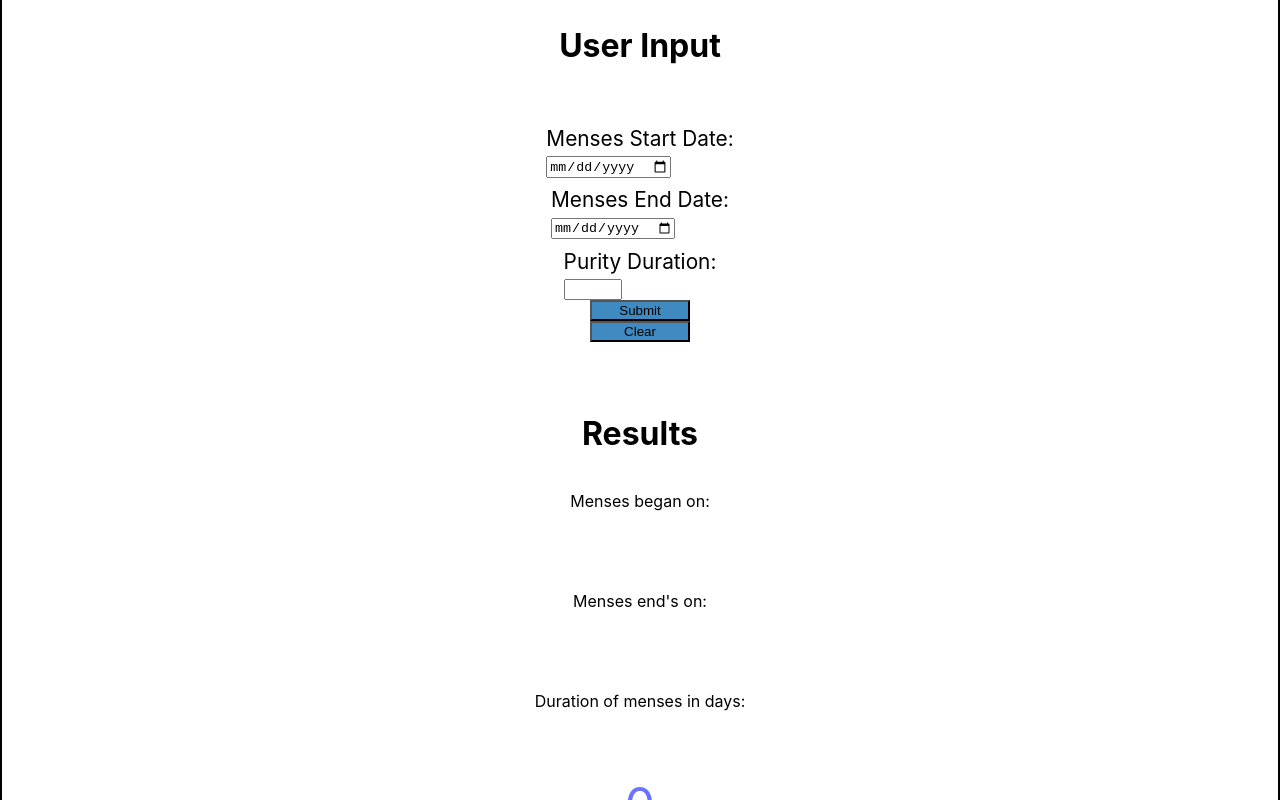
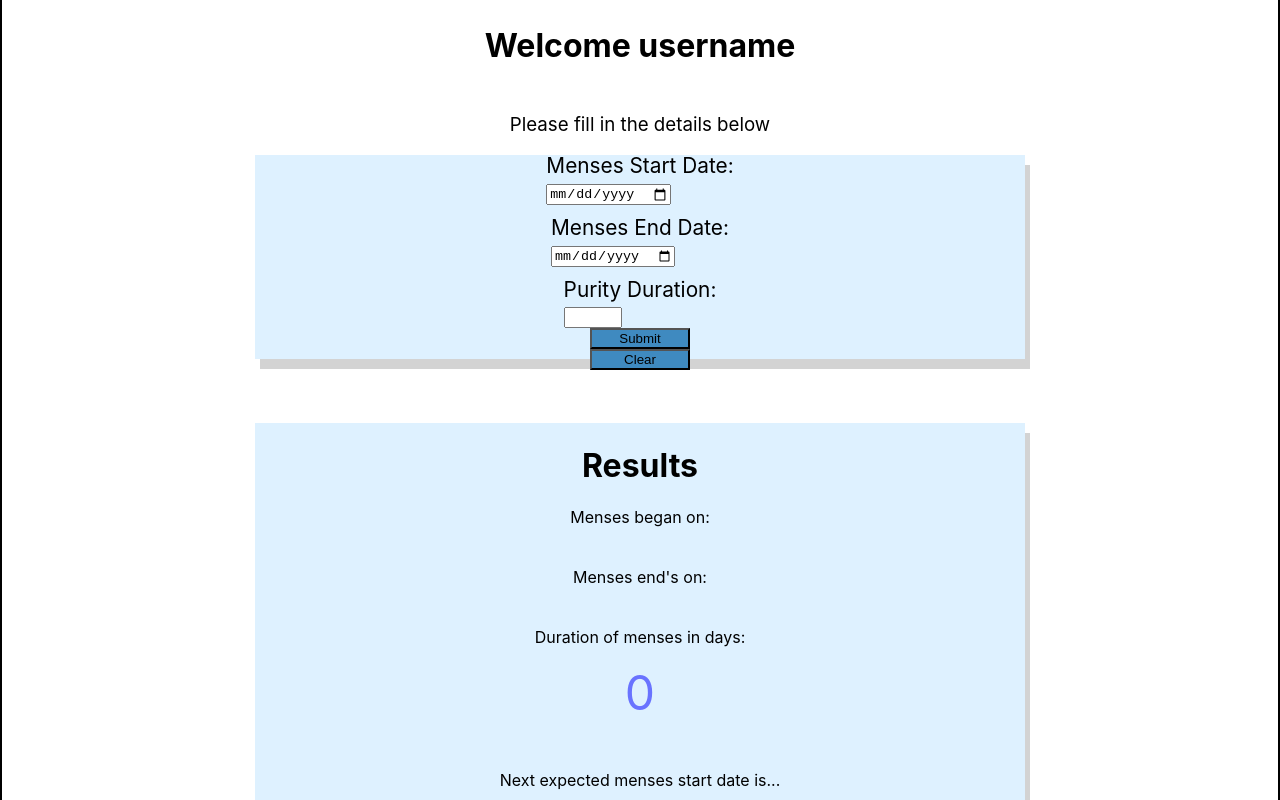
Before and after one commit to sadatakhtar/menses-cal, a React (Create React App) app: page /user_input in a window 1280 px wide. Shown: the part 120-920 px from the top of the page. Built offline with nearby package versions, Linux system fonts and the light colour scheme.

Commit message:
adjusted dates for results and added box shadow to page

```diff
--- a/src/pages/userInputPage/UserInputPage.css
+++ b/src/pages/userInputPage/UserInputPage.css
@@ -11,17 +11,25 @@
     margin: auto;
     text-align: center;
     margin-top: 4rem;
+
+}
+.user_form > h3 {
+    font-weight: 400;
+    text-align: center;
+    margin-top: 3rem;
 }
 .user_form > form{
-
+    border: 2px solid #DEF1FF;
+    background-color: #DEF1FF;
+    box-shadow: 5px 10px lightgray;
     height: 25vh;
-    width: 50%;
+    width: 60%;
     margin: auto;
     display: flex;
     flex-direction: column;
     justify-content: center;
     align-items: center;
-    margin-top: 4rem;
+    margin-top: 1rem;
 }
 .user_form > form > button {
     width: 100px;
@@ -36,16 +44,25 @@
     color: white;
 }
 .user_form > form > label{
+
     margin-top: 0.6rem;
     font-size: 1.3rem;
 }
 
 .user_results{
+    border: 2px solid #DEF1FF;
+    box-shadow: 5px 10px lightgray;
+    width: 60%;
+    margin: auto;
     display: flex;
     flex-direction: column;
     justify-content: center;
     align-items: center;
     margin-top: 4rem;
+    background-color: #DEF1FF;
+}
+.user_results > p{
+    margin-top: 0;
 }
 
 #purity{
@@ -53,14 +70,28 @@
 }
 #mensesSD,   #mensesNSD{
     font-size: 1.5rem;
-    color: darkred;
+    color: rgb(141, 30, 15);
 }
 #mensesED{
     font-size: 1.5rem;
-    color: green;
+    color: rgb(86, 148, 24);
 }
 #mensesD{
     color: rgb(105, 115, 255);
     font-size: 3rem;
     border: 1px black;
 }
+#mensesNESD{
+    border: 1px solid red;
+    color: rgb(141, 30, 15);
+    font-size: 1.5rem;
+    margin-top: 0;
+
+}
+
+ #mensesNEED{
+     border: 1px solid red;
+    color: rgb(86, 148, 24);
+    font-size: 1.5rem;
+    margin-top: 0;
+}
--- a/src/pages/userInputPage/UserInputPage.js
+++ b/src/pages/userInputPage/UserInputPage.js
@@ -25,11 +25,43 @@ function UserInputPage() {
         return result;
     }
 
-    //Habit zone check function
-    function habbitZoneCheck(startBleed, endBleed){
-        //in progress
+    // //Habit zone check function
+    // function habbitZoneCheck(startBleed, endBleed){
+    //     //need to pull the below states from DB - these are temp values for now
+    //     let mensesStartDateHZ;
+    //     let mensesEndDateHZ;
+    //     let habbitZoneBlood;
+    //     let mensesDurationHZ;
+    //     let mensesArray = [];
 
-    }
+    //     // > 3 days
+
+
+    //     //3-10 days
+
+
+    //     //over 10 days
+
+    //         //overlap at start
+    //         if(endBleed < nextExpectedMensesEndDate && startBleed < nextExpectedMensesStartDate){
+    //             //check how many days overlap exists
+    //             habbitZoneBlood = endBleed - nextExpectedMensesStartDate;
+    //             habbitZoneBlood >= 3 ? (mensesStartDateHZ = nextExpectedMensesStartDate , mensesEndDateHZ = endBleed) : (mensesStartDateHZ = startBleed, mensesEndDateHZ = endBleed);
+    //         }
+
+    //         //overlap at end
+    //         if(startBleed > nextExpectedMensesStartDate && endBleed > nextExpectedMensesEndDate){
+    //             habbitZoneBlood = nextExpectedMensesEndDate - startBleed;
+
+    //             habbitZoneBlood >= 3 ? (mensesStartDateHZ= startBleed, mensesEndDateHZ = nextExpectedMensesEndDate) : (mensesStartDateHZ = startBleed, mensesEndDateHZ = mensesStartDate + mensesDuration);
+
+    //         }
+
+
+
+
+
+    // }
 
     const handleStartDate = (e) => {
         setMensesStartDate(e.target.value);
@@ -87,7 +119,8 @@ function UserInputPage() {
 
 
                 <div className="user_form">
-                    <h1>User Input</h1>
+                    <h1>Welcome username</h1>
+                    <h3>Please fill in the details below</h3>
                     <form onSubmit={handleSubmit}>
                         <label>Menses Start Date: <br/>
                         <input type="date" onChange={handleStartDate} required/>
@@ -114,8 +147,10 @@ function UserInputPage() {
                         <p id="mensesED">{mensesEndDate}</p>
                         <p>{`Duration of menses in days: `}</p>
                         <p id="mensesD">{mensesDuration}</p>
-                        <p>{`Next expected menses start date is... ${nextExpectedMensesStartDate}`}</p>
-                        <p>{`Next expected menses end date is... ${nextExpectedMensesEndDate}`}</p>
+                        <p>{`Next expected menses start date is... `}</p>
+                        <p id="mensesNESD">{`${nextExpectedMensesStartDate}`}</p>
+                        <p>{`Next expected menses end date is... `}</p>
+                        <p id="mensesNEED">{`${nextExpectedMensesEndDate}`}</p>
                     </div>
                 </div>
 
```
